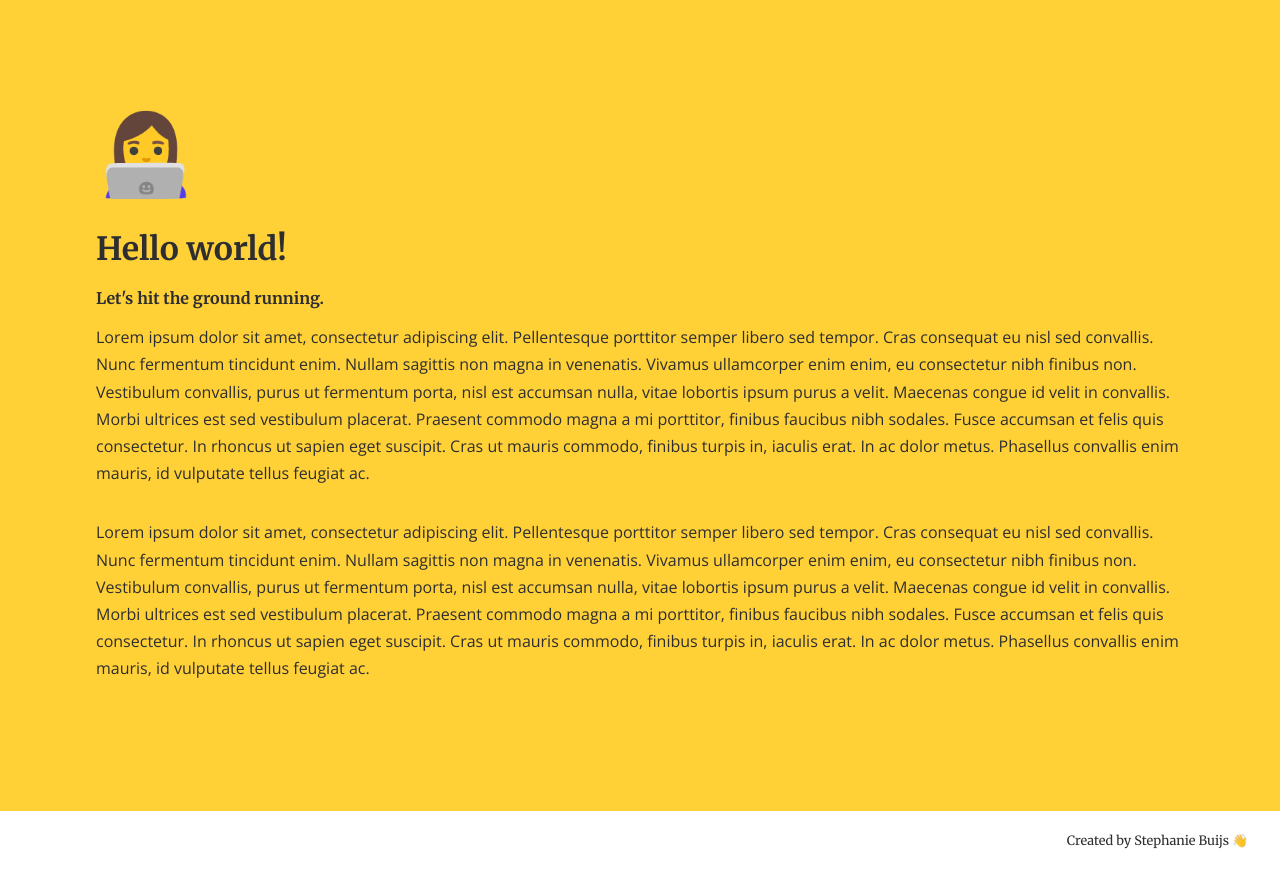
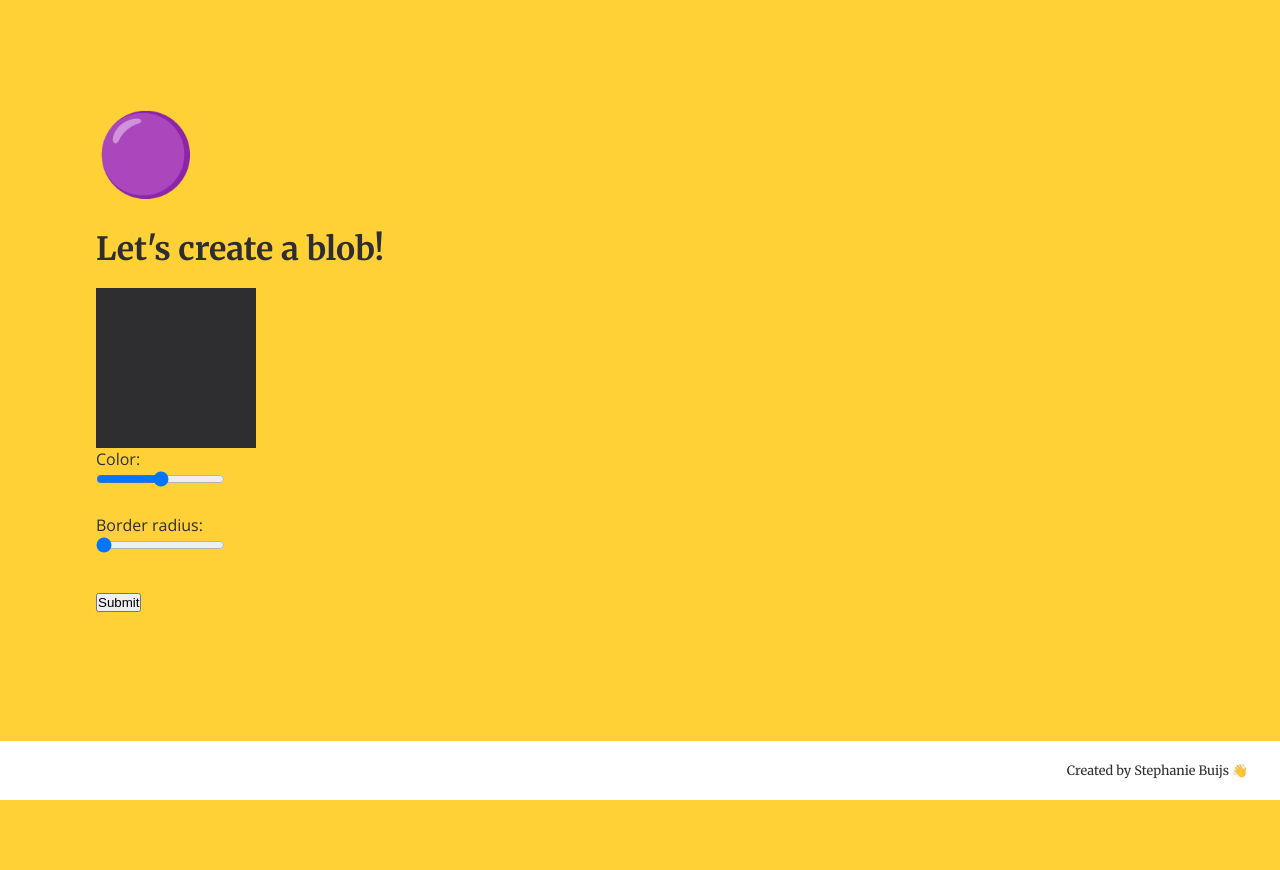
Before and after one commit to sbuijs/css-blob-generator-JS, a plain HTML site: page index.html in a window 1280 px wide. After the commit the page ends 800 px from the top, so only its background shows below. Drawn offline with nearby package versions, Linux system fonts and the light colour scheme.

Commit message:
added sliders for color and border radius. Slider works and showing iput value on a p element

```diff
--- a/index.html
+++ b/index.html
@@ -5,7 +5,7 @@
     <meta charset="UTF-8">
     <meta http-equiv="X-UA-Compatible" content="IE=edge">
     <meta name="viewport" content="width=device-width, initial-scale=1.0">
-    <title> 🚀 New basic project </title>
+    <title> 🟣 Css blob</title>
     <link rel="stylesheet" href="style.css">
     <link rel="preconnect" href="https://fonts.googleapis.com">
     <link rel="preconnect" href="https://fonts.gstatic.com" crossorigin>
@@ -20,43 +20,23 @@
 
     <div class="content">
         <div class="project-icon">
-            👩‍💻
+            🟣
         </div>
-        <h1 class="project-title">Hello world!</h1>
+        <h1 class="project-title">Let's create a blob!</h1>
 
-        <h4>Let's hit the ground running.</h4>
-        <p>Lorem ipsum dolor sit amet, consectetur adipiscing elit. Pellentesque porttitor semper libero sed tempor.
-            Cras
-            consequat
-            eu nisl sed convallis. Nunc fermentum tincidunt enim. Nullam sagittis non magna in venenatis. Vivamus
-            ullamcorper enim
-            enim, eu consectetur nibh finibus non. Vestibulum convallis, purus ut fermentum porta, nisl est accumsan
-            nulla,
-            vitae
-            lobortis ipsum purus a velit. Maecenas congue id velit in convallis. Morbi ultrices est sed vestibulum
-            placerat.
-            Praesent commodo magna a mi porttitor, finibus faucibus nibh sodales. Fusce accumsan et felis quis
-            consectetur.
-            In
-            rhoncus ut sapien eget suscipit. Cras ut mauris commodo, finibus turpis in, iaculis erat. In ac dolor metus.
-            Phasellus
-            convallis enim mauris, id vulputate tellus feugiat ac.</p>
-        <p>Lorem ipsum dolor sit amet, consectetur adipiscing elit. Pellentesque porttitor semper libero sed tempor.
-            Cras
-            consequat
-            eu nisl sed convallis. Nunc fermentum tincidunt enim. Nullam sagittis non magna in venenatis. Vivamus
-            ullamcorper enim
-            enim, eu consectetur nibh finibus non. Vestibulum convallis, purus ut fermentum porta, nisl est accumsan
-            nulla,
-            vitae
-            lobortis ipsum purus a velit. Maecenas congue id velit in convallis. Morbi ultrices est sed vestibulum
-            placerat.
-            Praesent commodo magna a mi porttitor, finibus faucibus nibh sodales. Fusce accumsan et felis quis
-            consectetur.
-            In
-            rhoncus ut sapien eget suscipit. Cras ut mauris commodo, finibus turpis in, iaculis erat. In ac dolor metus.
-            Phasellus
-            convallis enim mauris, id vulputate tellus feugiat ac.</p>
+
+        <div id="blob"></div>
+
+        <form action="">
+            <label for="color">Color:</label><br />
+            <input type="range" min="0" max="100" value="50" class="slider" id="color"><br />
+            <br />
+            <label for="border-radius">Border radius:</label><br />
+            <input type="range" min="0" max="80" value="0" class="slider" id="border-radius"><br />
+            <p id="border-radius-value"></p>
+            <button id="sumbit">Submit</button>
+        </form>
+
     </div>
     <script src="script.js"></script>
 </body>
--- a/script.js
+++ b/script.js
@@ -1 +1,25 @@
 console.log(`The JS works!`);
+
+const blob = document.getElementById("blob");
+const submitButton = document.getElementById("sumbit");
+
+const borderRadius = document.getElementById("border-radius");
+const showBorderRadiusValue = document.getElementById("border-radius-value");
+
+
+
+
+borderRadius.oninput = function () {
+    showBorderRadiusValue.innerHTML = borderRadius.value;
+}
+
+
+const borderRadiusValue = "80px";
+
+
+function changeValue(e) {
+    e.preventDefault();
+    blob.style.borderRadius = borderRadiusValue;
+}
+
+submitButton.addEventListener('click', changeValue);
--- a/style.css
+++ b/style.css
@@ -102,3 +102,12 @@ footer p{
 .font-merriweather{
 font-family: 'Merriweather', serif;
 }
+
+
+
+#blob{
+  width: 10rem;
+  height: 10rem;
+  background-color: #2e2e31;
+  border-radius: 0px;
+}
```
